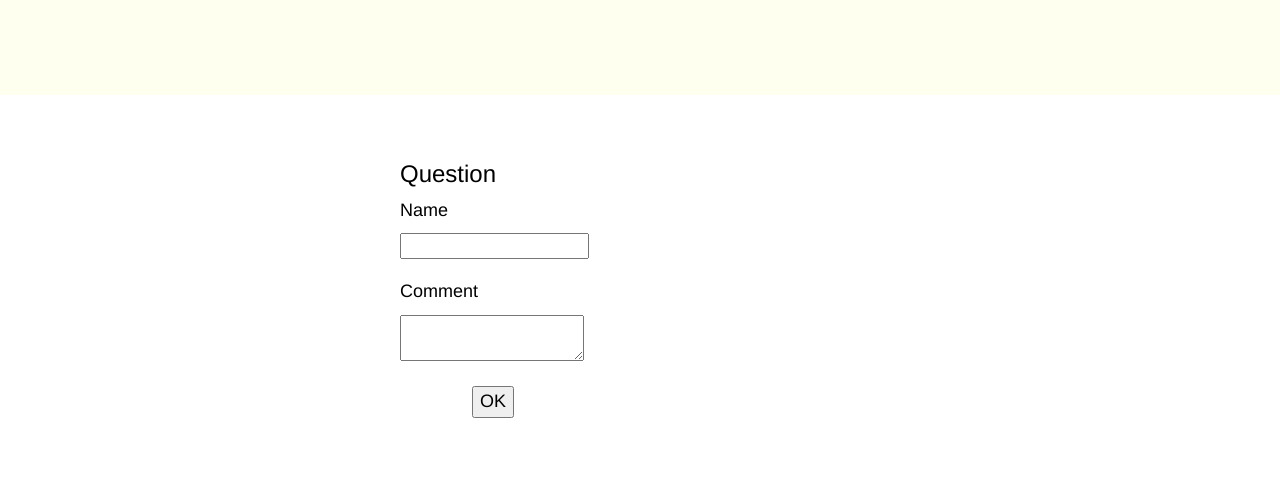
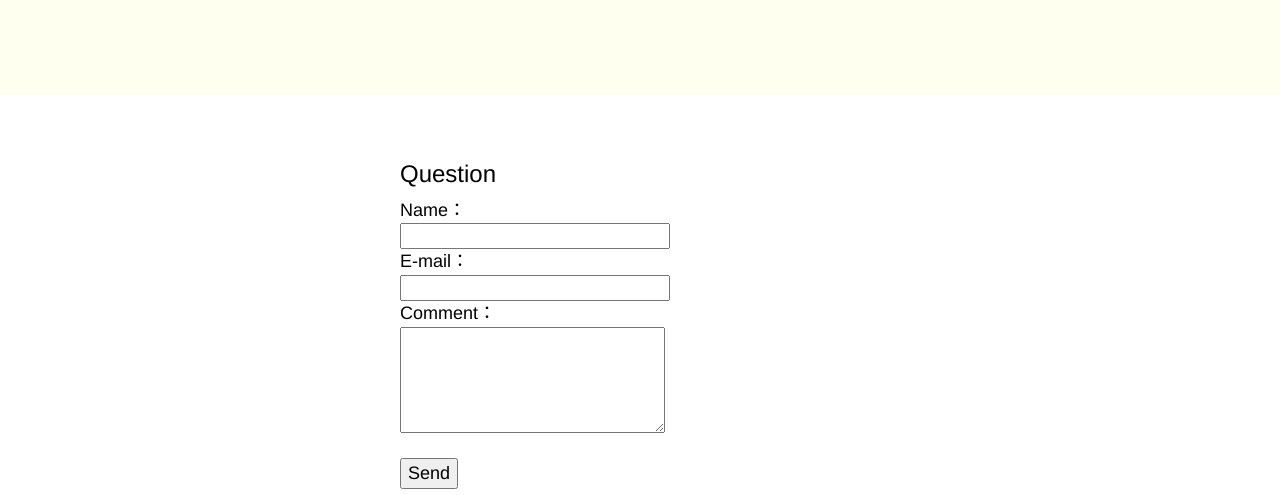
Before and after one commit to TakeshiWatanabe/NewMyLife, a PHP site: page /photo.php in a window 1280 px wide; the page is wider, and only the part inside the window is pictured. Shown: the part 3331-3826 px from the top of that part. Run offline with PHP 8.4, Linux system fonts and the light colour scheme; some libraries are stand-ins or nearby versions.

Commit message:
Hmm I don't finish web site yet.

```diff
--- a/footer.php
+++ b/footer.php
@@ -12,25 +12,23 @@
 <!--footer-->
 <footer>
   <div style="margin-top:100px">
-    <p class="footerLetter">
-      <br></br>
-    </p>
-    <div style="margin-left:400px">
-      <h2><font size="5" color="#000000">Question</font></h2>
-      <form action="w.takeshi9@gmail.com" method="POST">
-        <p><font size="4" color="#000000">Name</font></p>
-        <input type="text" name="name" id="name" maxlength="20" value="" required><br><br/>
-        <p><font size="4" color="#000000">Comment</font></p><textarea name="comment" col="40" row="5"></textarea><br><br/>
-        <p><font size="4" color="#000000"><span style="margin-right: 4em;"></span><input type="submit" value="OK"></font></p>
-      </form>
+    <br></br>
+      <div style="margin-left:400px">
+        <h2><font size="5" color="#000000">Question</font></h2>
+        <form action="send.php" method="post">
+          <font size="4" color="#000000">Name：<br /></font>
+          <input type="text" name="name" size="30" value="" /><br />
+          <font size="4" color="#000000">E-mail：<br /></font>
+          <input type="text" name="mail" size="30" value="" /><br />
+          <font size="4" color="#000000">Comment：<br /></font>
+          <textarea name="message" cols="30" rows="5"></textarea><br />
+          <br />
+          <font size="4" color="#000000"><input type="submit" value="Send" /></font>
+        </form>
+      </div>
     </div>
-        <!-- <div style="margin-left:800px">
-          <font size="3">
+  </footer>
 
-          </font>
-        </div> -->
-  </div>
-</footer>
 
 </body>
 </html>
--- a/index_contents.php
+++ b/index_contents.php
@@ -33,6 +33,8 @@ $db = mysql_connect('mysql414.db.sakura.ne.jp', 'takeshi-w', 'take-cw99');
           $id = $_POST['id'];
           $name = $_POST['name'];
           $contents = $_POST['contents'];
+          $eMail = $_POST['eMail'];
+          $comment = $_POST['comment'];
 
           $sql = "INSERT INTO contents(id,name,created,contents) VALUES ('$id', '$name', NOW(), '$contents')";
           $result = mysql_query($sql);
--- a/photo.php
+++ b/photo.php
@@ -98,7 +98,7 @@ include("titleAndButton.php");
 	  	</figure>
 	  	<figure class="gazo-box">
 		    <div style="margin-top:20px">
-		      	<li><a href="../NewMyLife/photoOnly.php"><img src="friends.jpg" width="500" height="213"></a></li>
+		      	<li><a href="../NewMyLife/photoOnly.php"><img src="hobbyImg/IMG_0640.jpg" width="500" height="213"></a></li>
 		      	<figcaption>
 		        	<div style="margin-left:0px"><font size="4">Taiwan</font></div>
 		        	<p>pic　18 scrap</p>
--- a/titleAndButton.php
+++ b/titleAndButton.php
@@ -49,10 +49,10 @@
             <span class="glyphicon glyphicon-picture" aria-hidden="true"></span>
             <a href="../NewMyLife/photo.php">Photo</a>
           </button>
-          <button type="button" class="btn btn-default btn-lg">
+          <!-- <button type="button" class="btn btn-default btn-lg">
             <span class="glyphicon glyphicon-film" aria-hidden="true"></span>
             <a href="../NewMyLife/.php">Background</a>
-          </button>
+          </button> -->
         </p>
       </div>
     </div>
```
Also changed, not shown: index.php (+12 -15 lines), send.php (+35 -7 lines).
